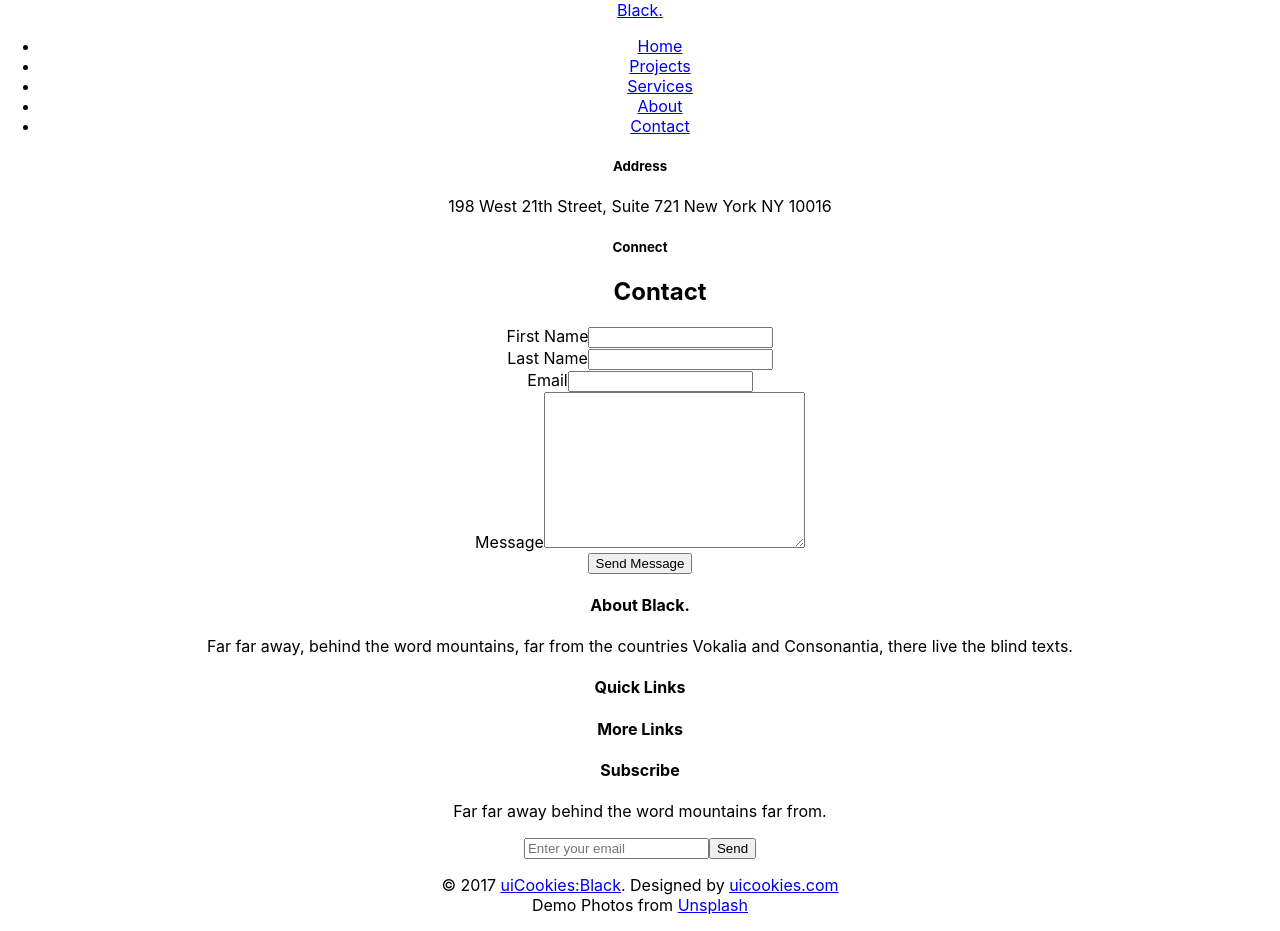
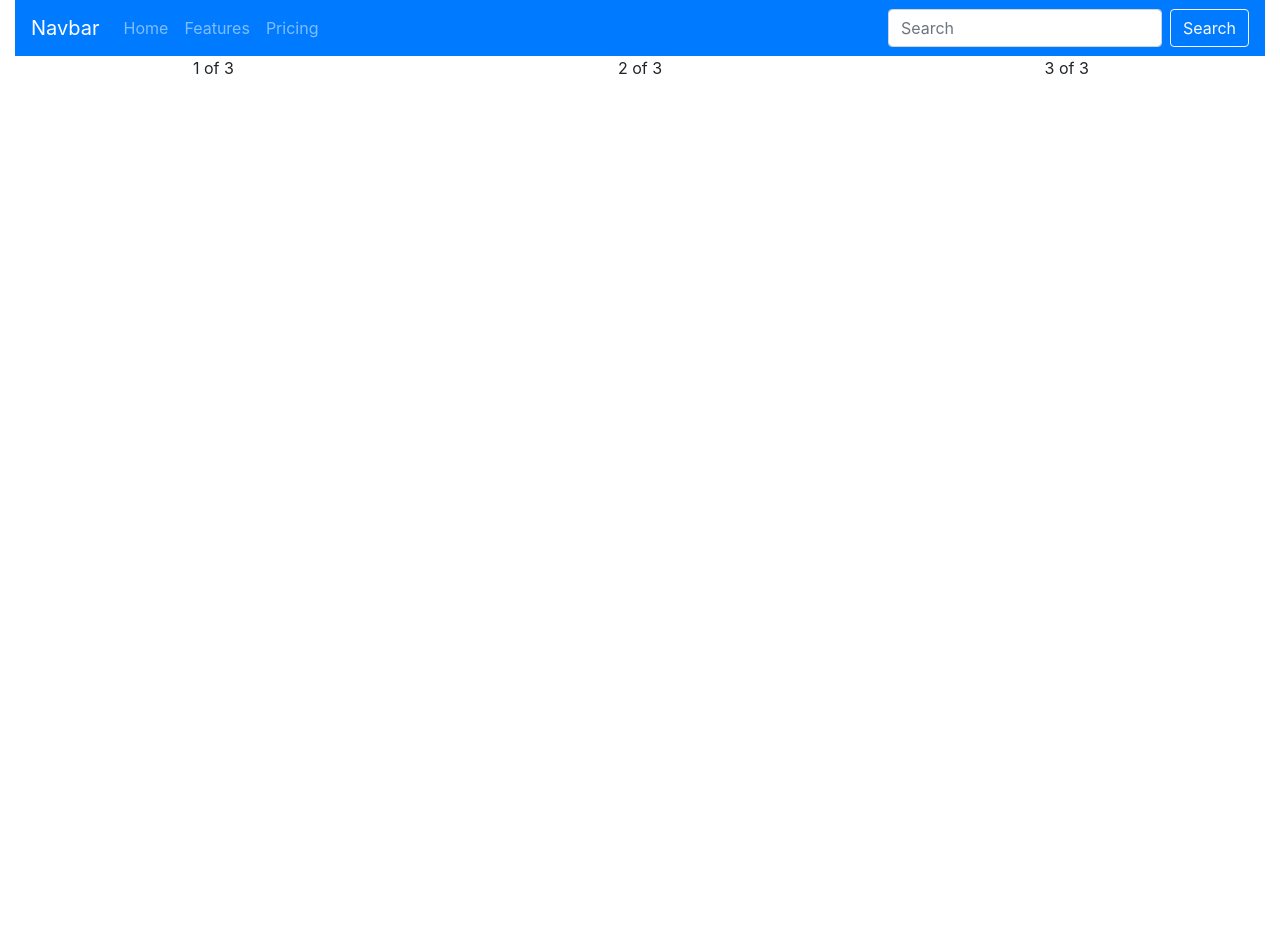
Before and after one commit to callthecops/ReactSpringBootCrudApp, a React (Create React App) app: page / in a window 1280 px wide. After the commit the page ends 800 px from the top, so only its background shows below. Built offline with nearby package versions, Linux system fonts and the light colour scheme.

Commit message:
ReactBootstrap navbar done

```diff
--- a/src/App.js
+++ b/src/App.js
@@ -2,204 +2,51 @@ import './App.css';
 import { Route, BrowserRouter as Router, Link, Switch } from 'react-router-dom';
 import Home from './components/Home';
 import CarList from './components/CarList';
+import 'bootstrap/dist/css/bootstrap.min.css';
+import * as ReactBootstrap from "react-bootstrap";
+
+//To implement bootstrap in our porject we first have to install it with "npm install react-bootstrap bootstrap" and then we need to import the line import 'bootstrap/dist/css/bootstrap.min.css'; in App.js. We can also add the cdn to index.html.(from here https://react-bootstrap.netlify.app/getting-started/introduction)in order to use Bootstrap components we have to import BootstrapReact as a Component(ReactBootstrap).
+
 function App() {
   return (
     <Router>
       <div className="App">
+        <ReactBootstrap.Container fluid>
+          <ReactBootstrap.Row>
+            <ReactBootstrap.Col>
+              <ReactBootstrap.Navbar bg="primary" variant="dark">
+                <ReactBootstrap.Navbar.Brand href="#home">Navbar</ReactBootstrap.Navbar.Brand>
+                <ReactBootstrap.Nav className="mr-auto">
+                  <ReactBootstrap.Nav.Link href="#home">Home</ReactBootstrap.Nav.Link>
+                  <ReactBootstrap.Nav.Link href="#features">Features</ReactBootstrap.Nav.Link>
+                  <ReactBootstrap.Nav.Link href="#pricing">Pricing</ReactBootstrap.Nav.Link>
+                </ReactBootstrap.Nav>
+                <ReactBootstrap.Form inline>
+                  <ReactBootstrap.FormControl type="text" placeholder="Search" className="mr-sm-2" />
+                  <ReactBootstrap.Button variant="outline-light">Search</ReactBootstrap.Button>
+                </ReactBootstrap.Form>
+              </ReactBootstrap.Navbar>
+            </ReactBootstrap.Col>
 
-        {/* <nav>
-            <ul>
-              <li>
-                <Link to="/home">Home</Link>
-              </li>
-              <li>
-                <Link to="/carList">Car List</Link>
-              </li>
-            </ul>
-          </nav>
-          <Switch>
-            <Route path="/home" component={Home}>Home</Route>
-            <Route path="/carList" component={CarList}>Car List</Route>
-          </Switch>
-        </header> */}
-
-        {/* START */}
-        <div className="probootstrap-loader"></div>
-
-        <header role="banner" className="probootstrap-header">
-          <div className="container">
-            <a href="index.html" className="probootstrap-logo">Black<span>.</span></a>
-
-            {/* <a href="#" className="probootstrap-burger-menu visible-xs" ><i>Menu</i></a> */}
-            <div className="mobile-menu-overlay"></div>
-
-            <nav role="navigation" className="probootstrap-nav hidden-xs">
-              <ul className="probootstrap-main-nav">
-                <li><a href="index.html">Home</a></li>
-                <li><a href="projects.html">Projects</a></li>
-                <li><a href="services.html">Services</a></li>
-                <li><a href="about.html">About</a></li>
-                <li className="active"><a href="contact.html">Contact</a></li>
-              </ul>
-              <ul className="probootstrap-right-nav hidden-xs">
-                {/* <li><a href="#"><i className="icon-twitter"></i></a></li>
-                <li><a href="#"><i className="icon-facebook2"></i></a></li>
-                <li><a href="#"><i className="icon-instagram2"></i></a></li> */}
-              </ul>
-              <div className="extra-text visible-xs">
-                {/* <a href="#" className="probootstrap-burger-menu"><i>Menu</i></a> */}
-                <h5>Address</h5>
-                <p>198 West 21th Street, Suite 721 New York NY 10016</p>
-                <h5>Connect</h5>
-                <ul className="social-buttons">
-                  {/* <li><a href="#"><i className="icon-twitter"></i></a></li>
-                  <li><a href="#"><i className="icon-facebook2"></i></a></li>
-                  <li><a href="#"><i className="icon-instagram2"></i></a></li> */}
-                </ul>
-              </div>
-            </nav>
-          </div>
-        </header>
-        {/* END HEADER */}
-        <section className="probootstrap-slider flexslider">
-          <ul className="slides">
-            {/* <li style="background-image: url(img/slider_1.jpg);"> */}
-            <div className="container">
-              <div className="row">
-                <div className="col-md-12 text-center">
-                  <div className="slides-text probootstrap-animate">
-                    <h2>Contact</h2>
-                    {/* <p>Free HTML5 Template by <a href="https://uicookies.com/" target="_blank">uicookies.com</a>. Far far away, behind the word mountains, far from the countries.</p> */}
-                  </div>
-                </div>
-              </div>
-            </div>
-            {/* </li> */}
-          </ul>
-        </section>
-        {/* <!-- END: slider  --> */}
-
-        <section className="probootstrap-section">
-          <div className="container">
-            <div className="row">
-              <div className="col-md-8">
-                <form action="#" method="post" className="probootstrap-form mb60">
-                  <div className="row">
-                    <div className="col-md-6">
-                      <div className="form-group">
-                        <label for="fname">First Name</label>
-                        <input type="text" className="form-control" id="fname" name="fname" />
-                      </div>
-                    </div>
-                    <div className="col-md-6">
-                      <div className="form-group">
-                        <label for="lname">Last Name</label>
-                        <input type="text" className="form-control" id="lname" name="lname" />
-                      </div>
-                    </div>
-                  </div>
-                  <div className="form-group">
-                    <label for="email">Email</label>
-                    <input type="email" className="form-control" id="email" name="email" />
-                  </div>
-                  <div className="form-group">
-                    <label for="message">Message</label>
-                    <textarea cols="30" rows="10" className="form-control" id="message" name="message"></textarea>
-                  </div>
-                  <div className="form-group">
-                    <input type="submit" className="btn btn-primary" id="submit" name="submit" value="Send Message" />
-                  </div>
-                </form>
-              </div>
-              <div className="col-md-3 col-md-push-1">
-
-              </div>
-            </div>
-          </div>
-        </section>
+          </ReactBootstrap.Row>
+          <ReactBootstrap.Row>
+            <ReactBootstrap.Col>1 of 3</ReactBootstrap.Col>
+            <ReactBootstrap.Col>2 of 3</ReactBootstrap.Col>
+            <ReactBootstrap.Col>3 of 3</ReactBootstrap.Col>
+          </ReactBootstrap.Row>
+        </ReactBootstrap.Container>
 
 
-        <footer className="probootstrap-footer probootstrap-bg">
-          <div className="container">
-            <div className="row mb60">
-              <div className="col-md-3">
-                <div className="probootstrap-footer-widget">
-                  <h4 className="heading">About Black.</h4>
-                  <p>Far far away, behind the word mountains, far from the countries Vokalia and Consonantia, there live the blind texts. </p>
-                  {/* <p><a href="#">Read more...</a></p> */}
-                </div>
-              </div>
-              <div className="col-md-3">
-                <div className="probootstrap-footer-widget probootstrap-link-wrap">
-                  <h4 className="heading">Quick Links</h4>
-                  <ul className="stack-link">
-                    {/* <li><a href="#">Home</a></li>
-                  <li><a href="#">About</a></li>
-                  <li><a href="#">Services</a></li>
-                  <li><a href="#">Products</a></li>
-                  <li><a href="#">Testimonial</a></li> */}
-                  </ul>
-                </div>
-              </div>
-              <div className="col-md-3">
-                <div className="probootstrap-footer-widget">
-                  <h4 className="heading">More Links</h4>
-                  <ul className="stack-link">
-                    {/* <li><a href="#">Projects</a></li>
-                  <li><a href="#">Privacy</a></li>
-                  <li><a href="#">Terms</a></li>
-                  <li><a href="#">Career</a></li>
-                  <li><a href="#">Support Help</a></li> */}
-                  </ul>
-                </div>
-              </div>
-              <div className="col-md-3">
-                <div className="probootstrap-footer-widget probootstrap-link-wrap">
-                  <h4 className="heading">Subscribe</h4>
-                  <p>Far far away behind the word mountains far from.</p>
-                  <form action="#">
-                    <div className="form-field">
-                      <input type="text" className="form-control" placeholder="Enter your email" />
-                      <button className="btn btn-subscribe">Send</button>
-                    </div>
-                  </form>
-                </div>
-              </div>
-            </div>
-            <div className="row copyright">
-              <div className="col-md-6">
-                <div className="probootstrap-footer-widget">
-                  <p>&copy; 2017 <a href="https://uicookies.com/">uiCookies:Black</a>. Designed by <a href="https://uicookies.com/">uicookies.com</a> <br /> Demo Photos from <a href="https://unsplash.com/">Unsplash</a></p>
-                </div>
-              </div>
-              <div className="col-md-6">
-                <div className="probootstrap-footer-widget right">
-                  <ul className="probootstrap-social">
-                    {/* <li><a href="#"><i className="icon-twitter"></i></a></li>
-                  <li><a href="#"><i className="icon-facebook"></i></a></li>
-                  <li><a href="#"><i className="icon-instagram2"></i></a></li> */}
-                  </ul>
-                </div>
-              </div>
-            </div>
-          </div>
-        </footer>
-
-        <div className="gototop js-top">
-          {/* <a href="#" className="js-gotop"><i className="icon-chevron-thin-up"></i></a> */}
-        </div>
-
-
-        <script src="js/scripts.min.js"></script>
-        <script src="js/main.min.js"></script>
-
-
-        <script src="https://maps.googleapis.com/maps/api/js?key=AIzaSyBVWaKrjvy3MaE7SQ74_uJiULgl1JY0H2s&sensor=false"></script>
-        <script src="js/google-map.js"></script>
-
-
-        <script src="js/custom.js"></script>
-        {/* END */}
+        {/* <ReactBootstrap.Form>
+          <ReactBootstrap.Form.Group controlId="formGroupEmail">
+            <ReactBootstrap.Form.Label>Email address</ReactBootstrap.Form.Label>
+            <ReactBootstrap.Form.Control type="email" placeholder="Enter email" />
+          </ReactBootstrap.Form.Group>
+          <ReactBootstrap.Form.Group controlId="formGroupPassword">
+            <ReactBootstrap.Form.Label>Password</ReactBootstrap.Form.Label>
+            <ReactBootstrap.Form.Control type="password" placeholder="Password" />
+          </ReactBootstrap.Form.Group>
+        </ReactBootstrap.Form> */}
       </div>
     </Router >
   );
```
